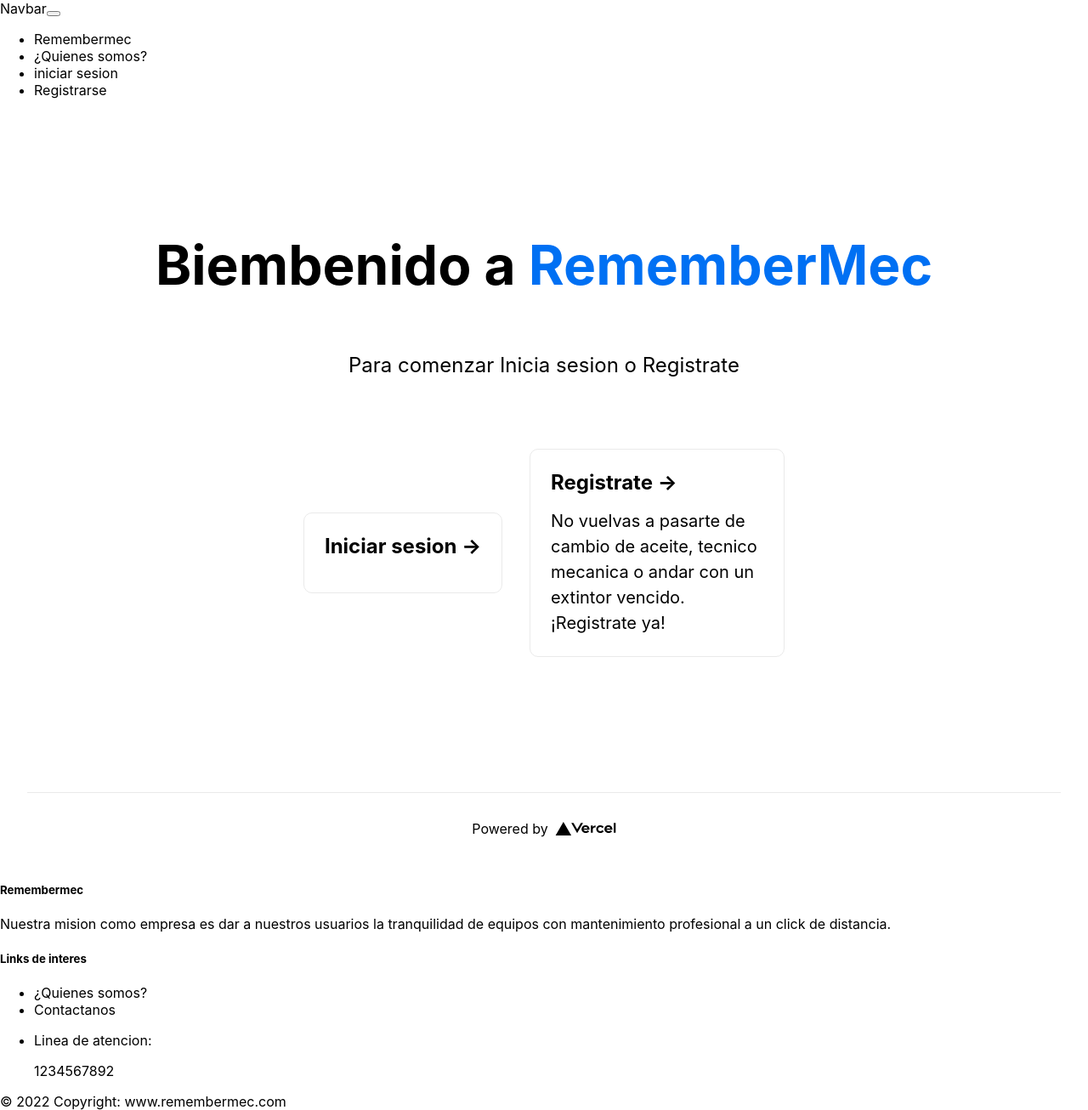
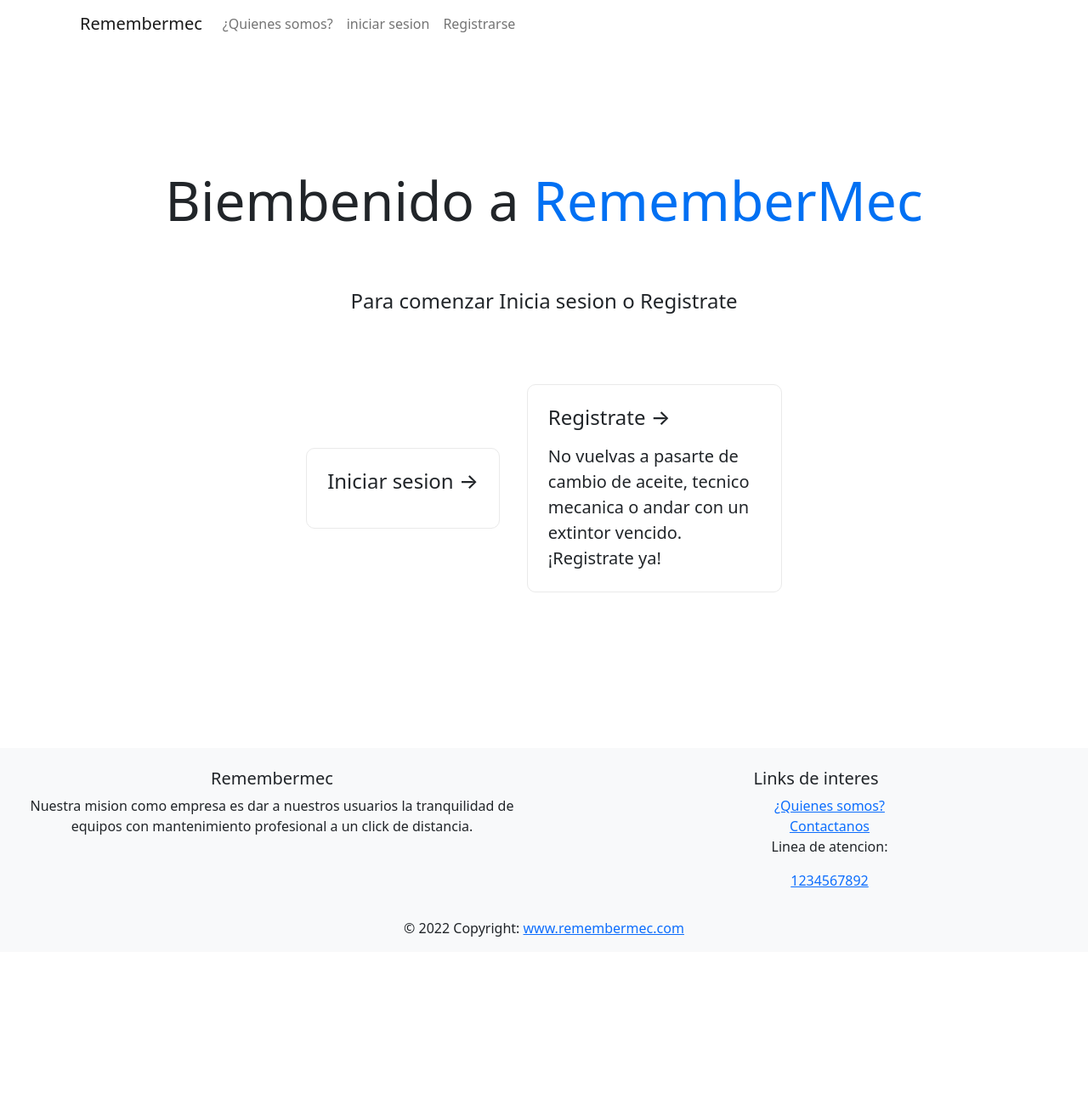
Before and after one commit to juanernestog/remembermec-app, a Next.js app: page / in a window 1280 px wide. Shown: the whole page at 85% size. After the commit the page ends 1120 px from the top, so only its background shows below. Built offline with nearby package versions, Linux system fonts and the light colour scheme.

Commit message:
Implmentend Botstrap components

```diff
--- a/components/Footer.js
+++ b/components/Footer.js
@@ -1,5 +1,4 @@
-import { Row, Col, Card } from 'react-bootstrap';
-import { Container } from 'react-bootstrap';
+import { Row, Col, Card, Container } from 'react-bootstrap';
 
 export default function Footer() {
   return (
--- a/components/Navigation.js
+++ b/components/Navigation.js
@@ -1,14 +1,15 @@
-import { Navbar } from 'react-bootstrap';
+import { Navbar, Row, Col, Card, Container } from 'react-bootstrap';
 import Router from 'next/router';
 
 const Navigation = () => {
   return (
     <>
-      <Navbar>
-        <nav className="navbar navbar-expand-lg bg-light">
+      <Container flex classname="w-100 p-3">
+        <Navbar classname="mx-auto container-fluid height-full navbar navbar-expand-lg bg-light pt-4 mt-4 position-relative fixed-top">
+          {/* <nav className="navbar navbar-expand-lg bg-light pt-4 mt-4 position-relative fixed-top"> */}
           <div className="container-fluid">
-            <a className="navbar-brand" href="#">
-              Navbar
+            <a className="navbar-brand" href="/">
+              Remembermec
             </a>
             <button
               className="navbar-toggler"
@@ -23,11 +24,6 @@
             </button>
             <div className="collapse navbar-collapse" id="navbarNav">
               <ul className="navbar-nav">
-                <li className="nav-item">
-                  <a className="nav-link active" aria-current="page" href="/  ">
-                    Remembermec
-                  </a>
-                </li>
                 <li className="nav-item">
                   <a className="nav-link" href="/about">
                     ¿Quienes somos?
@@ -46,8 +42,9 @@
               </ul>
             </div>
           </div>
-        </nav>
-      </Navbar>
+          {/* </nav> */}
+        </Navbar>
+      </Container>
     </>
   );
 };
--- a/pages/_app.js
+++ b/pages/_app.js
@@ -1,5 +1,6 @@
 import 'react-bootstrap';
 import '../styles/globals.css';
+import 'bootstrap/dist/css/bootstrap.min.css';
 import { useEffect } from 'react';
 import Layout from '../components/Layout';
 
--- a/pages/index.js
+++ b/pages/index.js
@@ -35,19 +35,6 @@
           </a>
         </div>
       </main>
-
-      <footer className={styles.footer}>
-        <a
-          href="https://vercel.com?utm_source=create-next-app&utm_medium=default-template&utm_campaign=create-next-app"
-          target="_blank"
-          rel="noopener noreferrer"
-        >
-          Powered by{' '}
-          <span className={styles.logo}>
-            <Image src="/vercel.svg" alt="Vercel Logo" width={72} height={16} />
-          </span>
-        </a>
-      </footer>
     </div>
   );
 }
--- a/pages/machine/index.js
+++ b/pages/machine/index.js
@@ -22,7 +22,8 @@
   return (
     <>
       <div>
-        <h1>Añade una nueva maquina</h1>
+        <Card>
+          <Card.Title>Añade una nueva maquina</Card.Title>
           <Formik
             initialValues={{
               reference: '',
@@ -52,7 +53,7 @@
               <form onSubmit={handleSubmit} className="flex">
                 <title>Create new Machine</title>
                 <label htmlFor="createMachine">reference</label>
-              <input
+                <field
                   type="text"
                   name="reference"
                   onChange={handleChange}
@@ -97,6 +98,7 @@
               </form>
             )}
           </Formik>
+        </Card>
       </div>
       <style></style>
     </>
```
Also changed, not shown: pages/user/[userId].js (+27 -6 lines). Lines whose indentation alone changed are shown as unchanged.
